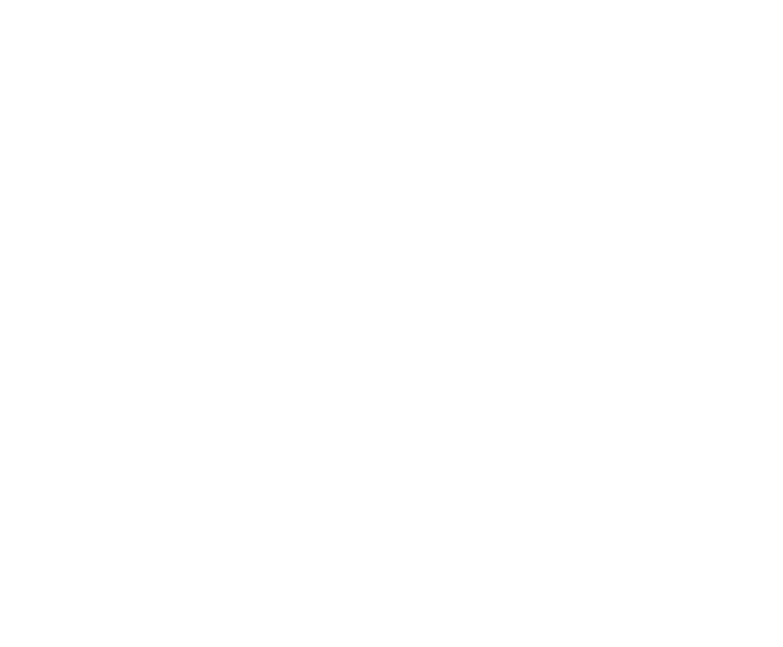
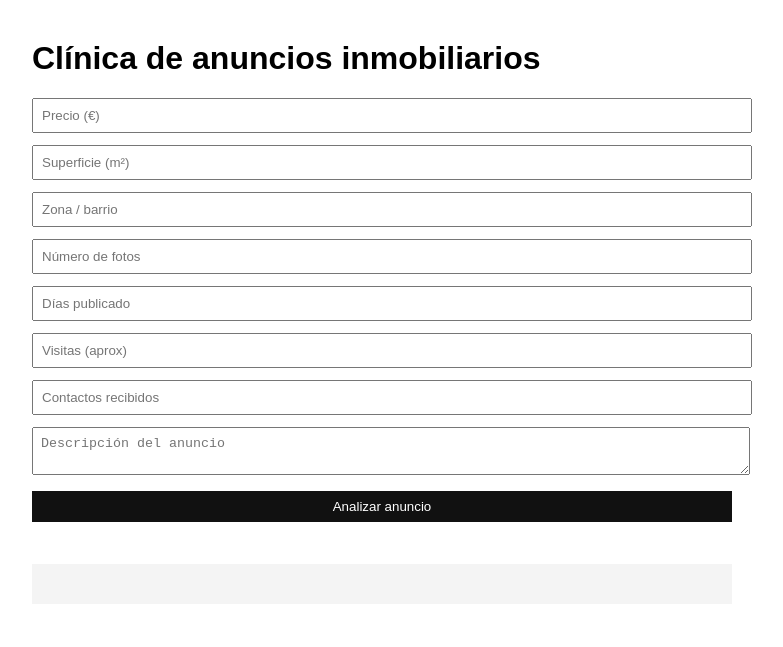
Before and after one commit to pedrogallardocorts-afk/diagnostico-anuncios, a website: page index.html in a window 1280 px wide. Shown: the whole page, without its empty margins (258-1041 px from the left). Drawn offline with Linux system fonts and the light colour scheme.

Commit message:
Refactor HTML structure and update JavaScript function

```diff
--- a/index.html
+++ b/index.html
@@ -1,16 +1,60 @@
-<div id="resultado" style="margin-top:30px;"></div>
+<!DOCTYPE html>
+<html lang="es">
+<head>
+  <meta charset="UTF-8" />
+  <title>Clínica de anuncios inmobiliarios</title>
+  <style>
+    body {
+      font-family: Arial, sans-serif;
+      max-width: 700px;
+      margin: 40px auto;
+    }
+    input, textarea, button {
+      width: 100%;
+      margin-bottom: 12px;
+      padding: 8px;
+    }
+    button {
+      background: #111;
+      color: white;
+      border: none;
+      cursor: pointer;
+    }
+    #resultado {
+      margin-top: 30px;
+      padding: 20px;
+      background: #f4f4f4;
+    }
+  </style>
+</head>
+<body>
+
+<h1>Clínica de anuncios inmobiliarios</h1>
+
+<input id="precio" type="number" placeholder="Precio (€)">
+<input id="superficie" type="number" placeholder="Superficie (m²)">
+<input id="zona" placeholder="Zona / barrio">
+<input id="fotos" type="number" placeholder="Número de fotos">
+<input id="dias" type="number" placeholder="Días publicado">
+<input id="visitas" type="number" placeholder="Visitas (aprox)">
+<input id="contactos" type="number" placeholder="Contactos recibidos">
+<textarea id="descripcion" placeholder="Descripción del anuncio"></textarea>
+
+<button onclick="diagnosticar()">Analizar anuncio</button>
+
+<div id="resultado"></div>
 
 <script>
 async function diagnosticar() {
   const data = {
-    precio: Number(document.getElementById("precio").value),
-    superficie: Number(document.getElementById("superficie").value),
-    zona: document.getElementById("zona").value,
-    fotos: Number(document.getElementById("fotos").value),
-    dias: Number(document.getElementById("dias").value),
-    visitas: Number(document.getElementById("visitas").value || 0),
-    contactos: Number(document.getElementById("contactos").value || 0),
-    descripcion: document.getElementById("descripcion").value
+    precio: Number(precio.value),
+    superficie: Number(superficie.value),
+    zona: zona.value,
+    fotos: Number(fotos.value),
+    dias: Number(dias.value),
+    visitas: Number(visitas.value),
+    contactos: Number(contactos.value),
+    descripcion: descripcion.value
   };
 
   const res = await fetch("/clinica", {
@@ -29,10 +73,13 @@ async function diagnosticar() {
     <ul>${r.fricciones.map(f => `<li>${f}</li>`).join("")}</ul>
 
     <h3>Lectura profesional</h3>
-    <p>${r.lecturaProfesional.join(" ")}</p>
+    <ul>${r.lecturaProfesional.map(l => `<li>${l}</li>`).join("")}</ul>
 
     <p><strong>Advertencia:</strong> ${r.advertencia}</p>
     <p><strong>Siguiente paso:</strong> ${r.siguientePaso}</p>
   `;
 }
 </script>
+
+</body>
+</html>
```
